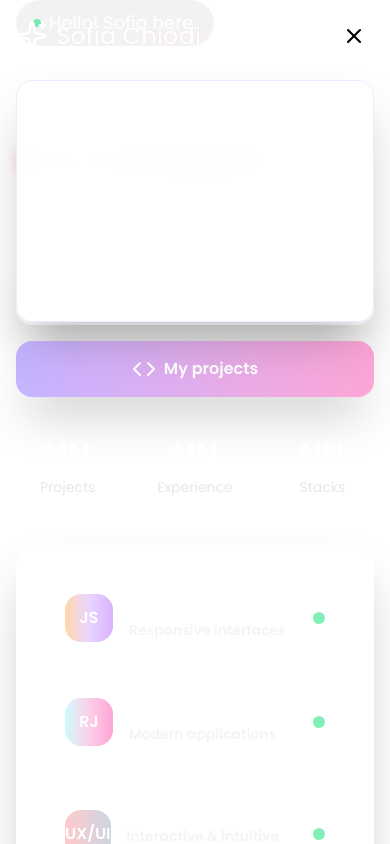
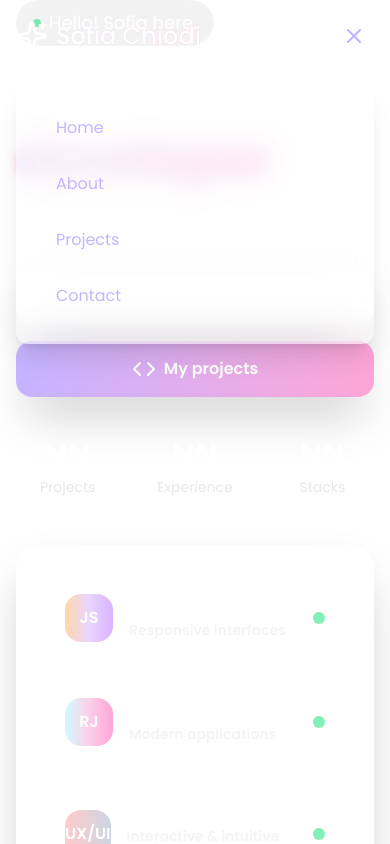
Before and after one commit to sofia-chiodi/my-portfolio, a React (Vite) app: page / in a window 390 px wide. Both pictures are taken after a click on the button 353 px from the left and 36 px from the top of the page. Shown: the top 844 px of the page. Built offline with nearby package versions, Linux system fonts and the light colour scheme.

Commit message:
Separating nav items' logic

```diff
--- a/src/components/Header/Header.jsx
+++ b/src/components/Header/Header.jsx
@@ -3,7 +3,7 @@ import { Menu, X } from 'lucide-react'
 
 import { Logo } from '@/components/Logo/Logo.jsx'
 import { Navbar } from '@/components/Navbar/Navbar.jsx'
-import { ResponsiveNavbar } from '@/components/Navbar/ResponsiveNavbar.jsx'
+import { ResponsiveNavbar } from '@/components/ResponsiveNavbar/ResponsiveNavbar.jsx'
 
 export const Header = () => {
   const [isResponsiveMenuOpen, setIsResponsiveMenuOpen] = useState(false)
@@ -36,18 +36,14 @@ export const Header = () => {
     <header
       className={`fixed top-0 left-0 right-0 z-50 transition-all duration ${
         isScrolled
-          ? 'bg-pink-100/60 backdrop-blur-lg shadow-xl'
+          ? 'bg-pink-100/60 backdrop-blur-lg shadow-xl text-violet-300'
           : 'bg-transparent'
       }`}
     >
       <div className='max-w-7xl mx-auto px-4 sm:px-6 lg:px-8'>
         <div className='flex justify-between items-center py-4'>
           <Logo isScrolled={isScrolled} />
-          <Navbar
-            isResponsiveMenuOpen={isResponsiveMenuOpen}
-            isScrolled={isScrolled}
-            scrollToSection={scrollToSection}
-          />
+          <Navbar isScrolled={isScrolled} scrollToSection={scrollToSection} />
 
           {/* Responsive Menu Button */}
           <button
@@ -55,9 +51,9 @@ export const Header = () => {
             onClick={toggleResponsiveMenu}
           >
             {isResponsiveMenuOpen ? (
-              <X size={24} strokeWidth={2.1} />
+              <X size={24} strokeWidth={2.1} className='text-violet-300' />
             ) : (
-              <Menu size={24} strokeWidth={2.1} />
+              <Menu size={24} strokeWidth={2.1} className='text-violet-300' />
             )}
           </button>
         </div>
@@ -66,7 +62,6 @@ export const Header = () => {
         {isResponsiveMenuOpen && (
           <ResponsiveNavbar
             isResponsiveMenuOpen={isResponsiveMenuOpen}
-            isScrolled={isScrolled}
             scrollToSection={scrollToSection}
           />
         )}
--- a/src/components/Navbar/NavItem.jsx
+++ b/src/components/Navbar/NavItem.jsx
@@ -1,27 +1,12 @@
-export const NavItem = ({
-  label,
-  isResponsiveMenuOpen,
-  isScrolled,
-  scrollToSection,
-}) => {
-  console.log('navitem', isResponsiveMenuOpen)
+export const NavItem = ({ label, isScrolled = false, scrollToSection }) => {
   return (
     <button
       onClick={() => scrollToSection(label.toLowerCase())}
-      className={`${
-        isResponsiveMenuOpen
-          ? 'block w-full text-left px-6 py-3 text-gray-600 hover:bg-gradient-to-r hover:from-violet-100 hover:to-pink-200 hover:text-violet-400'
-          : 'capitalize font-medium transition-all duration-300 hover:scale-105 relative group'
-      } capitalize font-medium transition-all duration-150 ${
-        isScrolled
-          ? 'text-violet-300 hover:text-pink-300'
-          : 'text-white hover:text-pink-300'
+      className={`transition-all duration-150 hover:scale-105 relative group text-white ${
+        isScrolled ? 'text-violet-400 hover:text-pink-300' : ''
       }`}
     >
       {label}
-      {!isResponsiveMenuOpen && (
-        <span className='absolute -bottom-1 left-0 w-0 h-0.5 bg-gradient-to-r from-violet-200 to-pink-300 transition-all duration-300 group-hover:w-full '></span>
-      )}
     </button>
   )
 }
--- a/src/components/Navbar/Navbar.jsx
+++ b/src/components/Navbar/Navbar.jsx
@@ -1,19 +1,14 @@
 import menuItems from '@/components/Header/menuItems.js'
 import { NavItem } from './NavItem'
 
-export const Navbar = ({
-  isResponsiveMenuOpen,
-  isScrolled,
-  scrollToSection,
-}) => {
+export const Navbar = ({ isScrolled, scrollToSection }) => {
   return (
     <div>
-      <nav className='hidden md:flex space-x-8'>
+      <nav className='hidden md:flex space-x-8 text-white'>
         {menuItems.map((item) => (
           <NavItem
             key={item.label}
             label={item.label}
-            isResponsiveMenuOpen={isResponsiveMenuOpen}
             isScrolled={isScrolled}
             scrollToSection={scrollToSection}
           >
--- /dev/null
+++ b/src/components/ResponsiveNavbar/ResponsiveNavItem.jsx
@@ -0,0 +1,11 @@
+export const ResponsiveNavItem = ({ label, scrollToSection }) => {
+  return (
+    <button
+      onClick={() => scrollToSection(label.toLowerCase())}
+      className='w-full text-left px-6 py-3 text-violet-300 hover:bg-gradient-to-r hover:from-violet-100 hover:to-pink-200 hover:text-pink-400 rounded-md'
+    >
+      {label}
+      <span className='absolute -bottom-1 left-0 w-0 h-0.5 bg-gradient-to-r from-violet-200 to-pink-300 transition-all duration-300 group-hover:w-full '></span>
+    </button>
+  )
+}
--- a/src/components/Navbar/ResponsiveNavbar.jsx
+++ b/src/components/ResponsiveNavbar/ResponsiveNavbar.jsx
@@ -1,16 +1,17 @@
 import menuItems from '@/components/Header/menuItems.js'
-import { NavItem } from './NavItem'
+import { ResponsiveNavItem } from './ResponsiveNavItem'
 
 export const ResponsiveNavbar = ({ isResponsiveMenuOpen, scrollToSection }) => {
   console.log('responsive', isResponsiveMenuOpen)
   return (
-    <div className='md:hidden bg-white/95 backdrop-blur-lg shadow-2xl rounded-2xl mt-2 py-6 border border-purple-100'>
+    <div className='animate-fade-in-delay-1 md:hidden w-full bg-white/30 backdrop-blur-md shadow-xl rounded-xl mt-2 py-6 flex flex-col items-start space-y-2 px-4'>
       {menuItems.map((item) => (
-        <NavItem
+        <ResponsiveNavItem
           key={item.label}
           label={item.label}
           isResponsiveMenuOpen={isResponsiveMenuOpen}
           scrollToSection={scrollToSection}
+          className='text-pink-300'
         />
       ))}
     </div>
--- a/src/index.css
+++ b/src/index.css
@@ -7,6 +7,10 @@ body {
 }
 
 .animate-fade-in-delay-1 {
+  animation: fadeInDelay 1s ease-in-out forwards;
+}
+
+.animate-fade-in-delay-2 {
   animation: fadeInDelay 2s ease-in-out forwards;
 }
 
```
